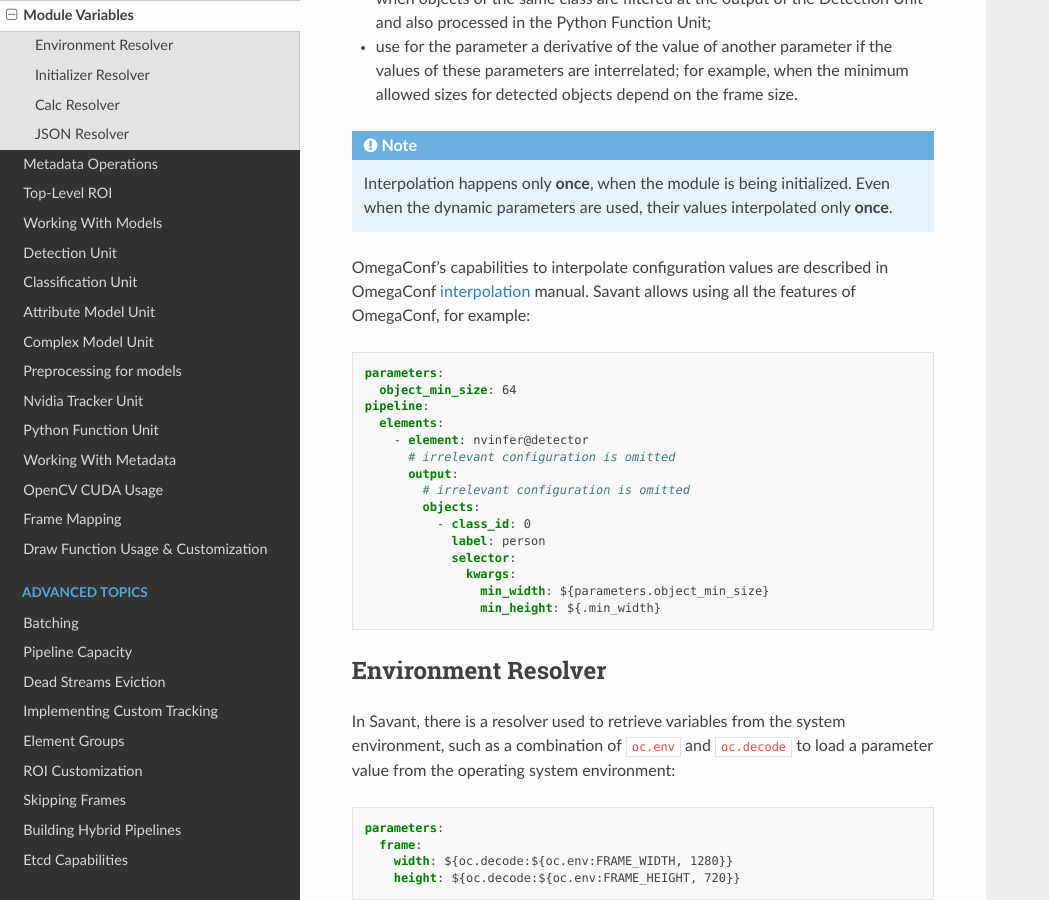
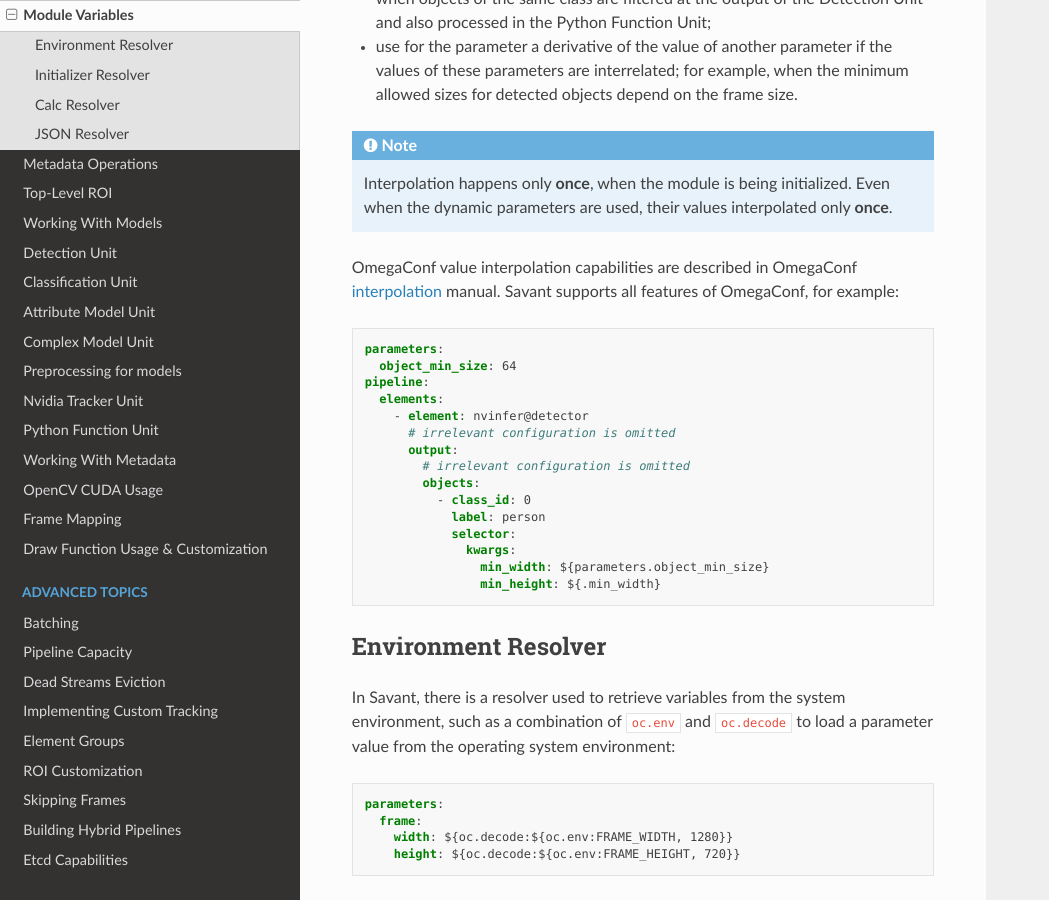
Before and after one commit to insight-platform/Savant, a Sphinx documentation site: the page built from docs/source/savant_101/12_var_interpolation.rst, in a window 1280 px wide and 900 px high, scrolled down 413 px. Shown: the whole window, without its empty margins (0-1049 px from the left). Built offline with Sphinx 7.4.7 and the Read the Docs theme 2.0.0, drawn with Linux system fonts in a browser that asks for light colours; the version number could not be read and is left out.

Commit message:
literal fixes

```diff
--- a/docs/source/advanced_topics/9_input_json_metadata.rst
+++ b/docs/source/advanced_topics/9_input_json_metadata.rst
@@ -3,7 +3,7 @@
 
 .. warning::
 
-    Subject to change. We recommend using :doc:`/advanced_topics/10_client_sdk` instead.
+    Subject to change. We recommend using :doc:`Client SDK </advanced_topics/10_client_sdk>` instead.
 
 :ref:`savant_101/10_adapters:Image File Source Adapter` and :ref:`savant_101/10_adapters:Video File Source Adapter` support sending metadata along with frames. The ``READ_METADATA`` option must be specified when starting the adapters.
 
--- a/docs/source/savant_101/12_var_interpolation.rst
+++ b/docs/source/savant_101/12_var_interpolation.rst
@@ -11,7 +11,7 @@
 
 .. note:: Interpolation happens only **once**, when the module is being initialized. Even when the dynamic parameters are used, their values interpolated only **once**.
 
-OmegaConf's capabilities to interpolate configuration values are described in OmegaConf `interpolation <https://omegaconf.readthedocs.io/en/2.3_branch/usage.html#variable-interpolation>`__ manual. Savant allows using all the features of OmegaConf, for example:
+OmegaConf value interpolation capabilities are described in OmegaConf `interpolation <https://omegaconf.readthedocs.io/en/2.3_branch/usage.html#variable-interpolation>`__ manual. Savant supports all features of OmegaConf, for example:
 
 .. code-block:: yaml
 
```
